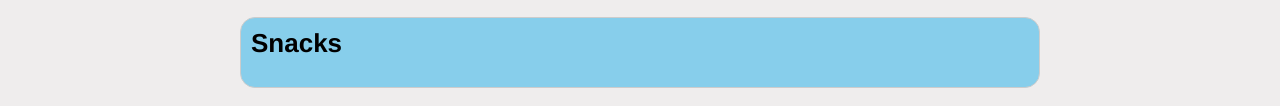
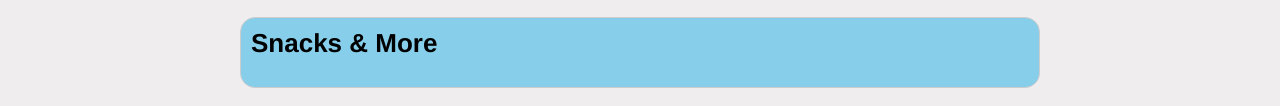
Before and after one commit to fkarim12/Evexia, a plain HTML site: page index.html in a window 1280 px wide. Shown: the part 510-616 px from the top of the page. Drawn offline with Linux system fonts and the light colour scheme.

Commit message:
snacks and more

```diff
--- a/index.html
+++ b/index.html
@@ -58,7 +58,7 @@
       </div>
 
       <div class="section" style="background-color: skyblue;">
-        <div class="section-title">Snacks</div>
+        <div class="section-title">Snacks & More</div>
         <br>
         <table id="snacksTable" class="table invisible-lines" style="background-color: skyblue;">
         </table>
```
